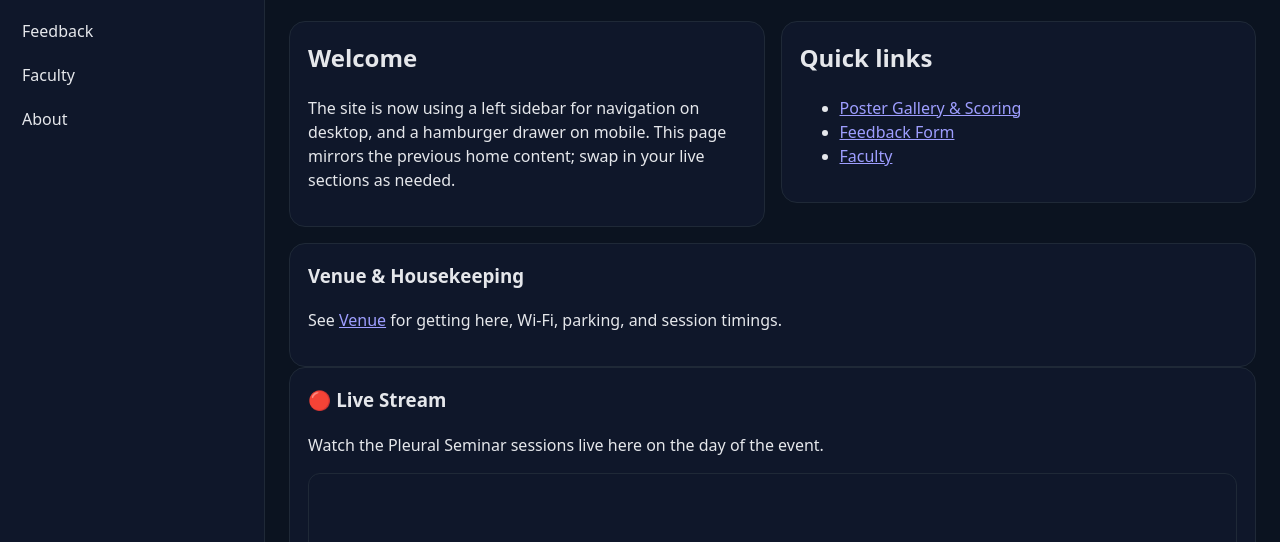
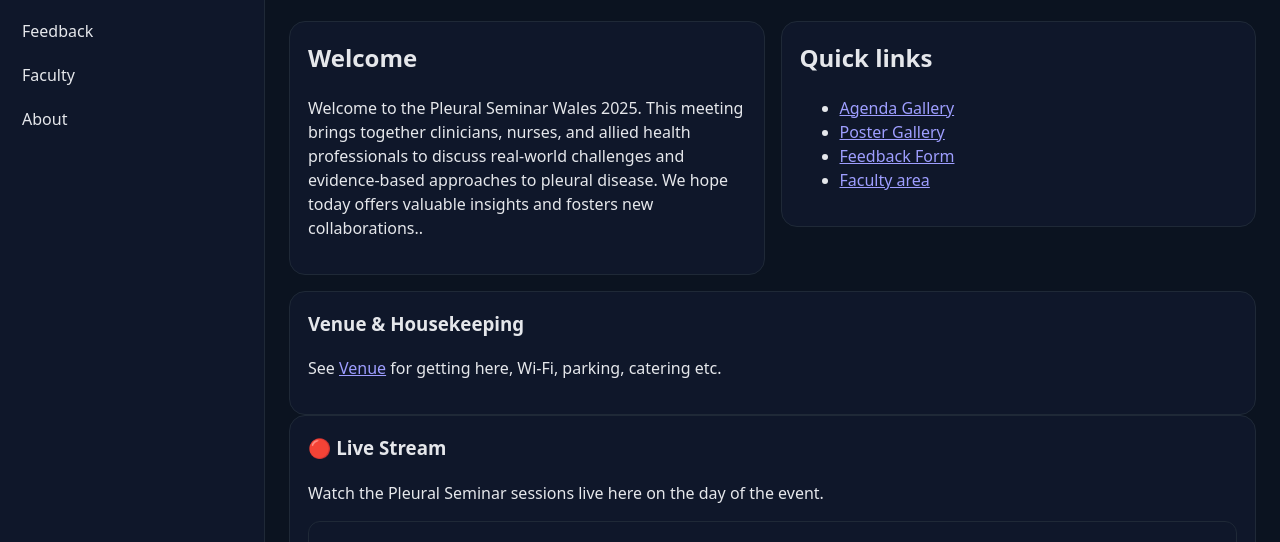
Before and after one commit to zonckerr75/pleural-seminar, a website: page index.html in a window 1280 px wide. Shown: the part 258-800 px from the top of the page. Drawn offline with Linux system fonts and the light colour scheme.

Commit message:
Update index.html

```diff
--- a/index.html
+++ b/index.html
@@ -111,23 +111,26 @@
           <div class="col-6">
             <div class="card">
               <h2 style="margin-top:0">Welcome</h2>
-              <p>The site is now using a left sidebar for navigation on desktop, and a hamburger drawer on mobile. This page mirrors the previous home content; swap in your live sections as needed.</p>
+              <p>Welcome to the Pleural Seminar Wales 2025.
+This meeting brings together clinicians, nurses, and allied health professionals to discuss real-world challenges and evidence-based approaches to pleural disease.
+We hope today offers valuable insights and fosters new collaborations..</p>
             </div>
           </div>
           <div class="col-6">
             <div class="card">
               <h2 style="margin-top:0">Quick links</h2>
               <ul>
-                <li><a href="posters.html">Poster Gallery & Scoring</a></li>
+                <li><a href="agenda.html">Agenda Gallery</a></li>
+		<li><a href="posters.html">Poster Gallery</a></li>
                 <li><a href="feedback.html">Feedback Form</a></li>
-                <li><a href="faculty.html">Faculty</a></li>
+                <li><a href="faculty.html">Faculty area</a></li>
               </ul>
             </div>
           </div>
           <div class="col-12">
             <div class="card">
               <h3 style="margin-top:0">Venue & Housekeeping</h3>
-              <p>See <a href="venue.html">Venue</a> for getting here, Wi‑Fi, parking, and session timings.</p>
+              <p>See <a href="venue.html">Venue</a> for getting here, Wi‑Fi, parking, catering etc.</p>
             </div>
           </div>
         </div>
```
